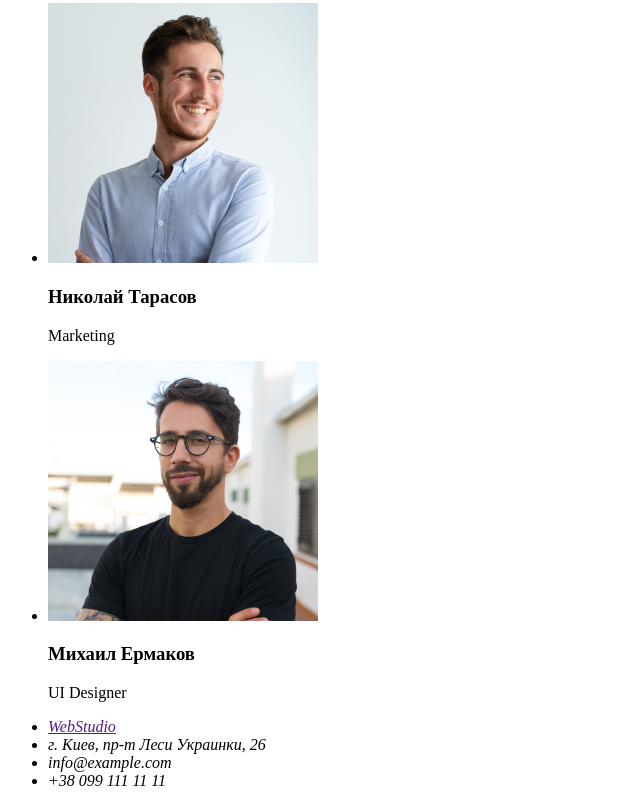
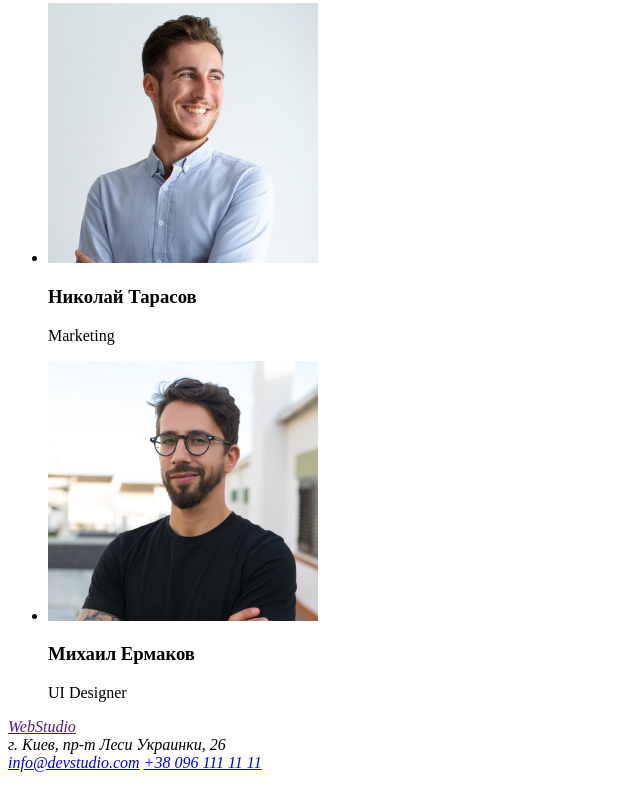
Before and after one commit to HannaPotapova/goit-markup-hw-01, a plain HTML site: page index.html in a window 1280 px wide. Shown: the part 2325-3131 px from the top of the page, without its empty margins (0-640 px from the left). After the commit the page ends 3105 px from the top, so only its background shows below. Drawn offline with Linux system fonts and the light colour scheme.

Commit message:
Update index.html

```diff
--- a/index.html
+++ b/index.html
@@ -97,12 +97,13 @@
     <!--Футер-->
     <footer>
         <address>
-            <ul>
-                <li lang="en"><a href="">WebStudio</a></li>
-                <li>г. Киев, пр-т Леси Украинки, 26</li>
-                <li>info@example.com</li>
-                <li>+38 099 111 11 11</li>
-            </ul>
+            <a href="">WebStudio</a><br />
+            г. Киев, пр-т Леси Украинки, 26<br />
+        </address>
+
+        <address>
+            <a href="mailto:info@devstudio.com">info@devstudio.com</a>
+            <a href="tel:+380961111111">+38 096 111 11 11</a>
         </address>
     </footer>
 
```
